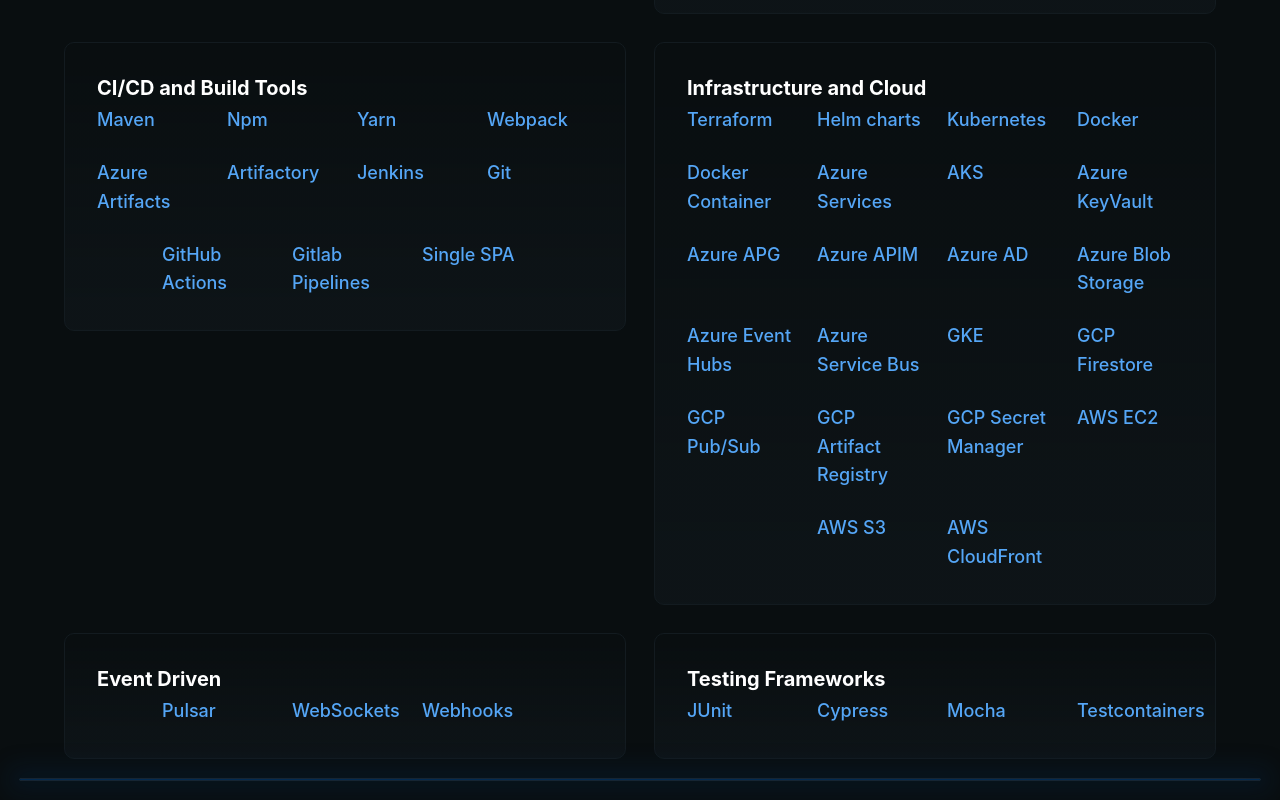
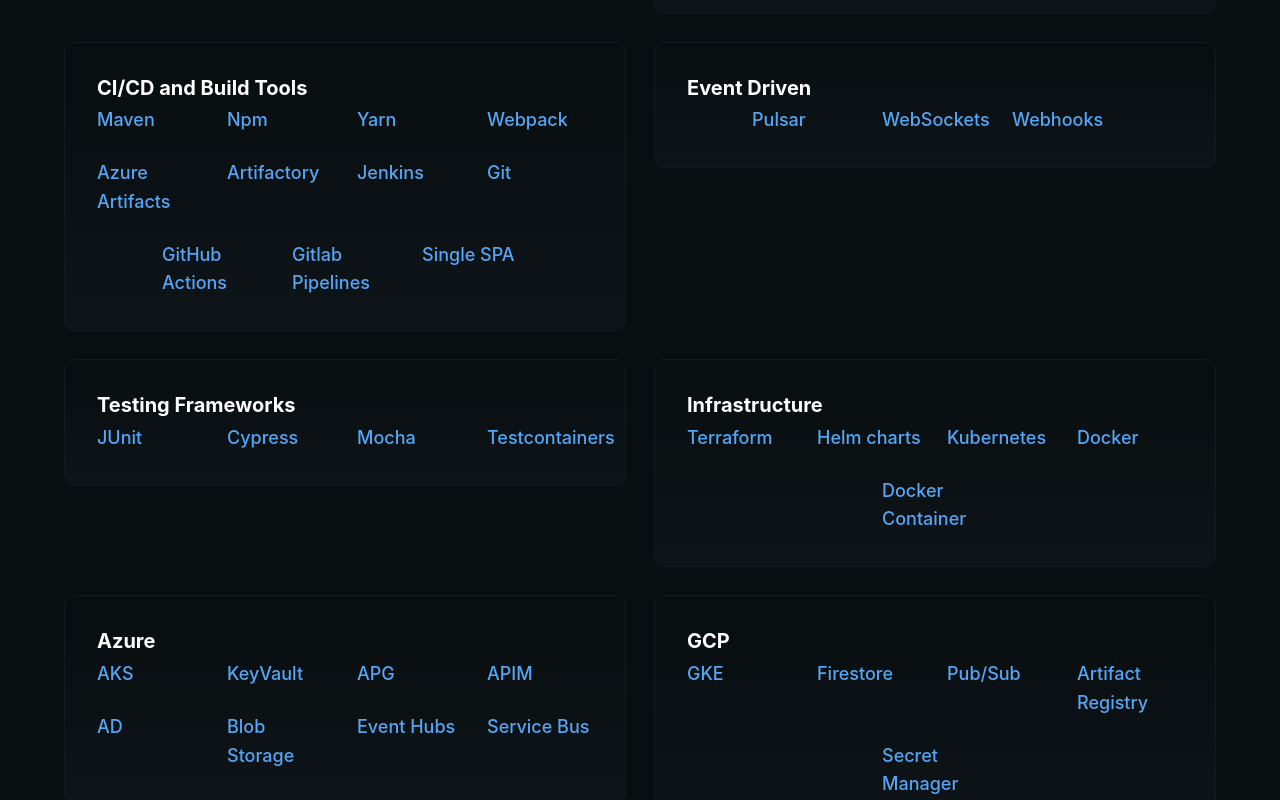
Before and after one commit to rafafigo/rafafigo.github.io, a React (Create React App) app: page / in a window 1280 px wide. Shown: the part 3940-4740 px from the top of the page. Built offline with nearby package versions, Linux system fonts and the light colour scheme.

Commit message:
Update skills order

```diff
--- a/src/components/MenuBar.tsx
+++ b/src/components/MenuBar.tsx
@@ -135,7 +135,7 @@
 				</Typography>
 			</MenuItem>
 			<MenuItem
-				href="https://drive.google.com/file/d/1AsPhr-yy1MvDSaZIGJfP4CyIeaICDdcM/view?usp=sharing"
+				href="https://drive.google.com/file/d/1M1r4RHab3YzfeQSuJ6k8C7up8v-sVF91/view?usp=sharing"
 				target="_blank"
 				component="a"
 				onClick={() => scrollToSection("pricing")}
--- a/src/components/Skills.tsx
+++ b/src/components/Skills.tsx
@@ -51,40 +51,6 @@
 		],
 	},
 	{
-		title: "Infrastructure and Cloud",
-		subItems: [
-			// IaC & Orchestration
-			"Terraform",
-			"Helm charts",
-			"Kubernetes",
-			"Docker",
-			"Docker Container",
-
-			// Azure
-			"Azure Services",
-			"AKS",
-			"Azure KeyVault",
-			"Azure APG",
-			"Azure APIM",
-			"Azure AD",
-			"Azure Blob Storage",
-			"Azure Event Hubs",
-			"Azure Service Bus",
-
-			// GCP
-			"GKE",
-			"GCP Firestore",
-			"GCP Pub/Sub",
-			"GCP Artifact Registry",
-			"GCP Secret Manager",
-
-			// AWS
-			"AWS EC2",
-			"AWS S3",
-			"AWS CloudFront"
-		  ],
-	},
-	{
 		title: "Event Driven",
 		subItems: ["Pulsar", "WebSockets", "Webhooks"],
 	},
@@ -92,6 +58,50 @@
 		title: "Testing Frameworks",
 		subItems: ["JUnit", "Cypress", "Mocha", "Testcontainers"],
 	},
+	{
+		title: "Infrastructure",
+		subItems: [
+			"Terraform",
+			"Helm charts",
+			"Kubernetes",
+			"Docker",
+			"Docker Container",
+		],
+	},
+	{
+		title: "Azure",
+		subItems: [
+			"AKS",
+			"KeyVault",
+			"APG",
+			"APIM",
+			"AD",
+			"Blob Storage",
+			"Event Hubs",
+			"Service Bus",
+		]
+
+	},
+	{
+		title: "GCP",
+		subItems: [
+			"GKE",
+			"Firestore",
+			"Pub/Sub",
+			"Artifact Registry",
+			"Secret Manager",
+		]
+
+	},
+	{
+		title: "AWS",
+		subItems: [
+			"EC2",
+			"S3",
+			"CloudFront"
+		]
+
+	}
 ];
 
 export default function Skills() {
```
